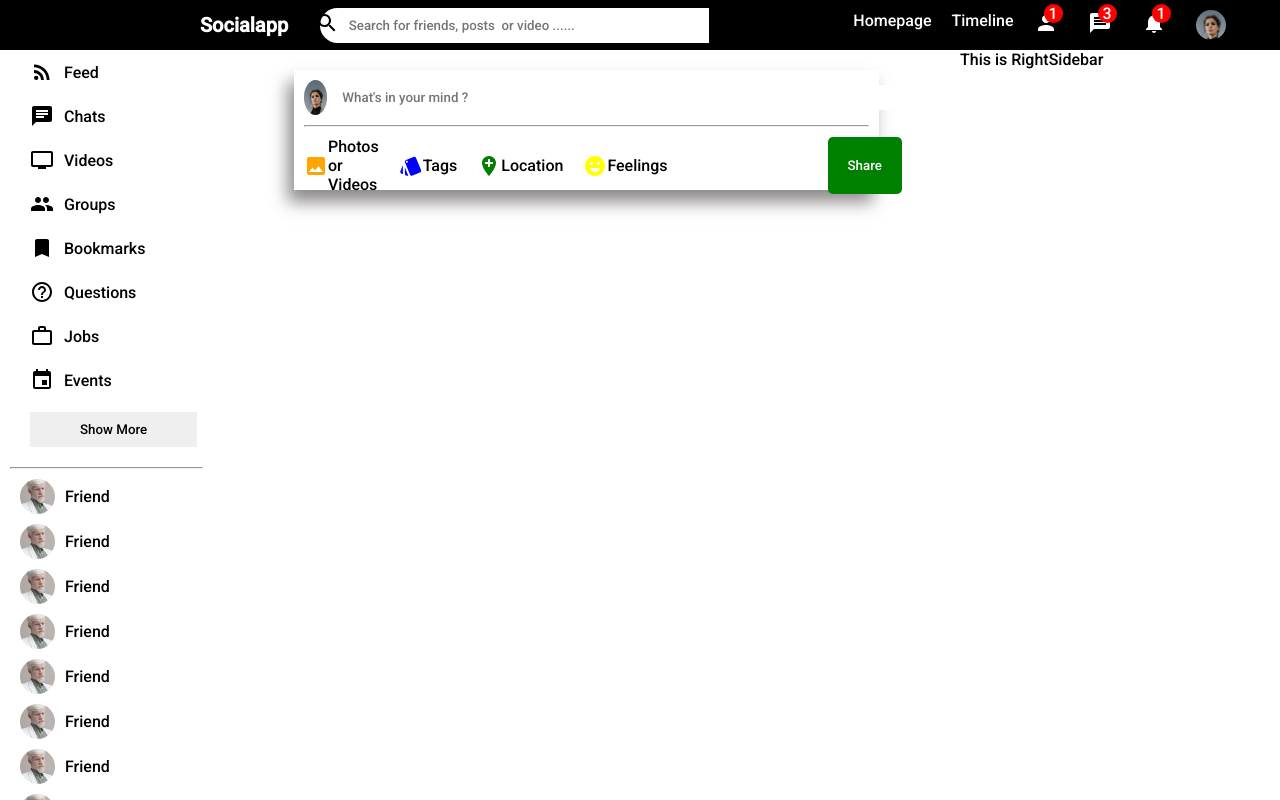
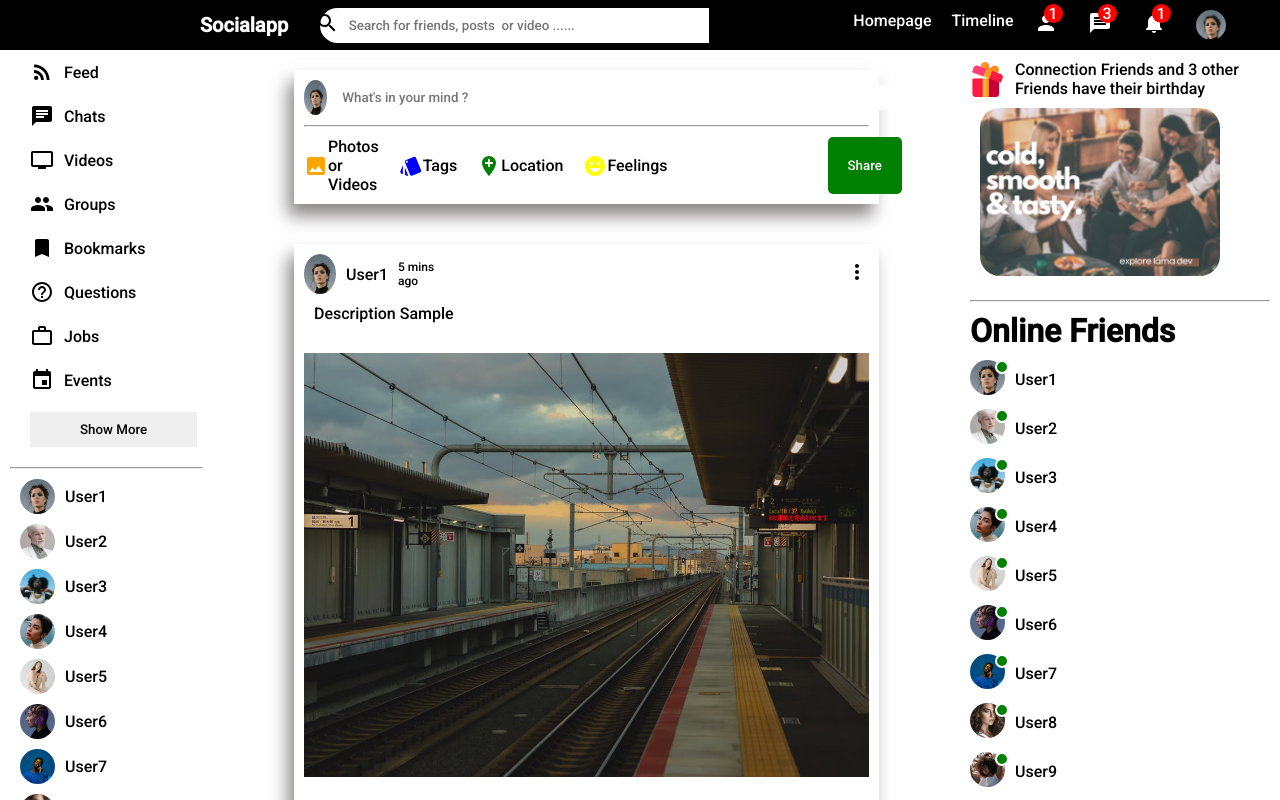
Before and after one commit to kanikaacem/Instagramclone, a React (Create React App) app: page / in a window 1280 px wide. Shown: the top 800 px of the page. Built offline with nearby package versions, Linux system fonts and the light colour scheme.

Commit message:
New changes

```diff
--- a/src/App.js
+++ b/src/App.js
@@ -37,3 +37,6 @@ export default App;
 //You need to install Icons
 //Yarn add @material-ui/icons
 //npm install @material-ui/icons
+
+//*/to give the position sticky to a scrollbar div use height with it */
+//*/don't give height to main  */
--- /dev/null
+++ b/src/DemoData.js
@@ -0,0 +1,143 @@
+export const Users = [
+  {
+    id: 1,
+    ProfilePicture: "/assets/person/1.jpeg",
+    username: "User1 ",
+  },
+  {
+    id: 2,
+    ProfilePicture: "/assets/person/2.jpeg",
+    username: "User2 ",
+  },
+  {
+    id: 3,
+    ProfilePicture: "/assets/person/3.jpeg",
+    username: "User3 ",
+  },
+  {
+    id: 4,
+    ProfilePicture: "/assets/person/4.jpeg",
+    username: "User4 ",
+  },
+  {
+    id: 5,
+    ProfilePicture: "/assets/person/5.jpeg",
+    username: "User5 ",
+  },
+  {
+    id: 6,
+    ProfilePicture: "/assets/person/6.jpeg",
+    username: "User6 ",
+  },
+  {
+    id: 7,
+    ProfilePicture: "/assets/person/7.jpeg",
+    username: "User7 ",
+  },
+  {
+    id: 8,
+    ProfilePicture: "/assets/person/8.jpeg",
+    username: "User8 ",
+  },
+  {
+    id: 9,
+    ProfilePicture: "/assets/person/9.jpeg",
+    username: "User9 ",
+  },
+  {
+    id: 10,
+    ProfilePicture: "/assets/person/10.jpeg",
+    username: "User10 ",
+  },
+];
+
+export const Posts = [
+  {
+    id: 1,
+    desc: "Description Sample",
+    photo: "/assets/post/1.jpeg",
+    date: "5 mins ago",
+    userId: 1,
+    like: 32,
+    comment: 9,
+  },
+  {
+    id: 2,
+    desc: "Description Sample",
+    photo: "/assets/post/2.jpeg",
+    date: "15 mins ago",
+    userId: 2,
+    like: 30,
+    comment: 11,
+  },
+  {
+    id: 3,
+    photo: "/assets/post/3.jpeg",
+    date: "25 mins ago",
+    userId: 3,
+    like: 28,
+    comment: 13,
+  },
+  {
+    id: 4,
+    photo: "/assets/post/4.jpeg",
+    date: "35 mins ago",
+    userId: 4,
+    like: 26,
+    comment: 15,
+  },
+  {
+    id: 5,
+    desc: "Description Sample",
+    photo: "/assets/post/5.jpeg",
+    date: "45 mins ago",
+    userId: 5,
+    like: 24,
+    comment: 17,
+  },
+  {
+    id: 6,
+    desc: "Description Sample",
+    photo: "/assets/post/6.jpeg",
+    date: "55 mins ago",
+    userId: 6,
+    like: 22,
+    comment: 19,
+  },
+  {
+    id: 7,
+    desc: "Description Sample",
+    photo: "/assets/post/7.jpeg",
+    date: "65 mins ago",
+    userId: 7,
+    like: 20,
+    comment: 21,
+  },
+  {
+    id: 8,
+    desc: "Description Sample",
+    photo: "/assets/post/1.jpeg",
+    date: "75 mins ago",
+    userId: 8,
+    like: 18,
+    comment: 23,
+  },
+  {
+    id: 9,
+    desc: "Description Sample",
+    photo: "/assets/post/9.jpeg",
+    date: "85 mins ago",
+    userId: 9,
+    like: 16,
+    comment: 25,
+  },
+  {
+    id: 10,
+    desc: "Description Sample",
+    photo: "/assets/post/10.jpeg",
+    date: "95 mins ago",
+    userId: 10,
+    like: 14,
+    comment: 27,
+  },
+];
--- /dev/null
+++ b/src/components/CloseFriend.js
@@ -0,0 +1,10 @@
+function CloseFriend({ user }) {
+  return (
+    <div className="FriendItem">
+      <img src={user.ProfilePicture} className="FriendImage" alt="" />
+      <span>{user.username}</span>
+    </div>
+  );
+}
+
+export default CloseFriend;
--- /dev/null
+++ b/src/components/ConnectionFeed.js
@@ -0,0 +1,34 @@
+import { MoreVert } from "@material-ui/icons";
+import { Users } from "../DemoData";
+function ConnectionFeed({ post }) {
+  return (
+    <div className="connectionFeedContainer">
+      <div className="connectionFeedTop">
+        <img
+          className="connectionProfileImage"
+          src={Users.filter((u) => u.id === post.userId)[0].ProfilePicture}
+          alt=""
+        />
+        <span className="connectionName">
+          {Users.filter((u) => u.id === post.userId)[0].username}
+        </span>
+        <span className="postTime">{post.date}</span>
+        <span className="moreView">
+          <MoreVert> </MoreVert>
+        </span>
+      </div>
+      <div className="connectionFeedDescription">{post?.desc}</div>
+      <div className="connectionFeedCenter">
+        <img className="connectionFeedImage" src={post.photo} alt="" />
+      </div>
+      <div className="connectionFeedBottom">
+        <img className="ShareIcon" src="/assets/like.png" alt=""></img>
+        <img className="HeartIcon" src="/assets/heart.png" alt=""></img>
+        <span className="peopleLikeCount"> {post.like} people liked it </span>
+        <span className="peopleCommentCount"> {post.comment} comments</span>
+      </div>
+    </div>
+  );
+}
+
+export default ConnectionFeed;
--- a/src/components/Feed.js
+++ b/src/components/Feed.js
@@ -1,9 +1,15 @@
 import ShareFeed from "./ShareFeed";
+import ConnectionFeed from "./ConnectionFeed";
+import { Posts } from "../DemoData";
 function Feed() {
   return (
     <div className="Feed">
       <div className="FeedWrapper">
         <ShareFeed />
+
+        {Posts.map((p) => {
+          return <ConnectionFeed post={p} key={p.id} />;
+        })}
       </div>
     </div>
   );
--- /dev/null
+++ b/src/components/OnlineFriend.js
@@ -0,0 +1,16 @@
+function OnlineFriend({ user }) {
+  console.log(user);
+  return (
+    <>
+      <div className="onlineFriend">
+        <div className="ImageDiv">
+          <img src={user.ProfilePicture} className="FriendImage" alt=""></img>
+          <span className="FriendAvailibilty"></span>
+        </div>
+        <span>{user.username}</span>
+      </div>
+    </>
+  );
+}
+
+export default OnlineFriend;
--- a/src/components/RightSidebar.js
+++ b/src/components/RightSidebar.js
@@ -1,9 +1,32 @@
-function RightSidebar(){
-    return (
-        <div className="RightSidebar">
-            This is RightSidebar
+import OnlineFriend from "./OnlineFriend";
+import { Users } from "../DemoData";
+function RightSidebar() {
+  {
+    console.log(Users);
+  }
+  return (
+    <div className="RightSidebar">
+      <div className="RightSideBarWrapper">
+        <div className="BirthdayDiv">
+          <img className="BirthdayImage" src="/assets/gift.png" alt="" />
+          <span>
+            {" "}
+            Connection Friends and 3 other Friends have their birthday{" "}
+          </span>
         </div>
-    )
+        <div className="onlineAds">
+          <img className="onlineAdsImage" src="/assets/ad.png" alt="" />
+        </div>
+        <hr className="RightSidebarSeperator" />
+        <div className="onlineFriends">
+          <h1> Online Friends</h1>
+          {Users.map((user) => (
+            <OnlineFriend user={user} key={user.id} />
+          ))}
+        </div>
+      </div>
+    </div>
+  );
 }
 
 export default RightSidebar;
--- a/src/components/ShareFeed.js
+++ b/src/components/ShareFeed.js
@@ -13,7 +13,7 @@ function ShareFeed() {
           className="ShareProfileImg"
           alt=""
         ></img>
-        <span class="ShareTopInput">
+        <span className="ShareTopInput">
           <input placeholder="What's in your mind ?" />
         </span>
       </div>
--- a/src/components/Sidebar.js
+++ b/src/components/Sidebar.js
@@ -8,6 +8,8 @@ import {
   WorkOutline,
   Event,
 } from "@material-ui/icons";
+import { Users } from "../DemoData";
+import CloseFriend from "./CloseFriend";
 function Sidebar() {
   return (
     <div className="Sidebar">
@@ -49,54 +51,9 @@ function Sidebar() {
         <button className="showMore">Show More</button>
         <hr className="sidebarSeperator" />
 
-        <div className="FriendItem">
-          <img src="/assets/person/2.jpeg" className="FriendImage" alt="" />
-          <span> Friend</span>
-        </div>
-        <div className="FriendItem">
-          <img src="/assets/person/2.jpeg" className="FriendImage" alt="" />
-          <span> Friend</span>
-        </div>
-        <div className="FriendItem">
-          <img src="/assets/person/2.jpeg" className="FriendImage" alt="" />
-          <span> Friend</span>
-        </div>
-        <div className="FriendItem">
-          <img src="/assets/person/2.jpeg" className="FriendImage" alt="" />
-          <span> Friend</span>
-        </div>
-        <div className="FriendItem">
-          <img src="/assets/person/2.jpeg" className="FriendImage" alt="" />
-          <span> Friend</span>
-        </div>
-        <div className="FriendItem">
-          <img src="/assets/person/2.jpeg" className="FriendImage" alt="" />
-          <span> Friend</span>
-        </div>
-        <div className="FriendItem">
-          <img src="/assets/person/2.jpeg" className="FriendImage" alt="" />
-          <span> Friend</span>
-        </div>
-        <div className="FriendItem">
-          <img src="/assets/person/2.jpeg" className="FriendImage" alt="" />
-          <span> Friend</span>
-        </div>
-        <div className="FriendItem">
-          <img src="/assets/person/2.jpeg" className="FriendImage" alt="" />
-          <span> Friend</span>
-        </div>
-        <div className="FriendItem">
-          <img src="/assets/person/2.jpeg" className="FriendImage" alt="" />
-          <span> Friend</span>
-        </div>
-        <div className="FriendItem">
-          <img src="/assets/person/2.jpeg" className="FriendImage" alt="" />
-          <span> Friend</span>
-        </div>
-        <div className="FriendItem">
-          <img src="/assets/person/2.jpeg" className="FriendImage" alt="" />
-          <span> Friend</span>
-        </div>
+        {Users.map((user) => (
+          <CloseFriend user={user} key={user.id} />
+        ))}
       </div>
     </div>
   );
--- a/src/components/index.css
+++ b/src/components/index.css
@@ -1,140 +1,177 @@
-*{
+* {
     font-family: 'Roboto', sans-serif;
 }
-.Topbar{
+
+.Topbar {
+    width: 100%;
     display: flex;
     height: 50px;
     background: black;
     align-items: center;
     justify-content: space-around;
+    position: fixed;
+    top: 0px;
+    z-index:999;
 }
 
-.leftsidebar span{
+.leftsidebar span {
     color: white;
     font-weight: 900;
     font-size: 20px;
-    cursor:pointer;
+    cursor: pointer;
 }
 
-.profileImage{
+.profileImage {
     width: 30px;
     height: 30px;
     border-radius: 50%;
-    cursor:pointer;
+    cursor: pointer;
     object-fit: cover;
 }
-.rightsidebar{
-    display:flex;
+
+.rightsidebar {
+    display: flex;
     align-items: center;
 }
-.rightsidebarLinkMenu{
-    display:flex;
-}
-.rightsidelink{
-    margin-right:20px;
-    color:white;
-    cursor:pointer;
+
+.rightsidebarLinkMenu {
+    display: flex;
 }
 
-.searchbar{
+.rightsidelink {
+    margin-right: 20px;
+    color: white;
+    cursor: pointer;
+}
+
+.searchbar {
     width: auto;
     border: none;
     padding: 10px;
     width: 350px;
 }
-.searchbar:focus{
-    outline:none;
+
+.searchbar:focus {
+    outline: none;
 }
-.leftsidebar{
-    flex:3;
+
+.leftsidebar {
+    flex: 3;
 }
-.leftsidebar span{
-    margin-left:200px;
+
+.leftsidebar span {
+    margin-left: 200px;
 }
-.centersidebar{
-    flex:5;
+
+.centersidebar {
+    flex: 5;
 }
-.rightsidebar{
-    flex:4;
+
+.rightsidebar {
+    flex: 4;
 }
+
 /* Sidebar container */
-.mainContainer{
-    display:flex;
+.mainContainer {
+    display: flex;
+    margin-top:50px;
+}
+
+.Sidebar {
+    flex: 2;
+    overflow-y: scroll;
     height: calc(100vh - 50px);
+    position: sticky;
+    top:0;
 }
-.Sidebar{
-    flex: 2;
-    overflow-y:scroll;
+
+::-webkit-scrollbar {
+    width: 5px;
 }
-::-webkit-scrollbar{
-    width:5px;
-}
-::-webkit-scrollbar-track{
+
+::-webkit-scrollbar-track {
     background-color: #f1f1f1;
 }
-::-webkit-scrollbar-thumb{
+
+::-webkit-scrollbar-thumb {
     background-color: gray;
 }
-.Feed{
-    flex:7;
+
+.Feed {
+    flex: 7;
 }
-.RightSidebar{
-    flex:3
+
+.RightSidebar {
+    flex: 3
 }
-.SidebarWrapper{
-    padding:10px;
+
+.SidebarWrapper {
+    padding: 10px;
 }
-.SidebarItem{
+
+.SidebarItem {
     display: flex;
     align-items: center;
     margin-bottom: 20px;
-    margin-left:20px;
+    margin-left: 20px;
+    cursor:pointer;
 }
-.SidebarItemIcon{
-    margin-right:10px;
+
+.SidebarItemIcon {
+    margin-right: 10px;
 }
-.showMore{
+
+.showMore {
     margin-left: 20px;
     margin-bottom: 20px;
     border: none;
     padding: 10px 50px;
+    cursor: pointer;
 }
-.FriendImage{
+
+.FriendImage {
     margin-right: 10px;
     width: 35px;
     height: 35px;
     border-radius: 50%;
     object-fit: cover;
 }
-.FriendItem{
+
+.FriendItem {
     margin-left: 10px;
     margin-top: 10px;
     display: flex;
     align-items: center;
+    cursor: pointer;
 }
-.searchbarDiv{
+
+.searchbarDiv {
     background: white;
     width: 70%;
     border-radius: 20px;
-    display:flex;
+    display: flex;
     align-items: center;
     justify-content: center;
 }
-.searchbarIcon{
-    margin-left:10px;
+
+.searchbarIcon {
+    margin-left: 10px;
 }
 
-.rightsidebarIcon{
-    display:flex;
+.rightsidebarIcon {
+    display: flex;
 }
-.rightbaricon{
+
+.rightbaricon {
     position: relative;
-    margin-right:30px;
+    margin-right: 30px;
 }
-.rightbaricon svg{
-    fill:white;
+
+.rightbaricon svg {
+    fill: white;
 }
-.rightbaricontext{
+
+.rightbaricontext {
     position: absolute;
     top: -7px;
     left: 10px;
@@ -144,63 +181,75 @@
     padding: 0 5px;
     border-radius: 50%;
 }
-.FeedWrapper{
-    padding:20px;
+
+.FeedWrapper {
+    padding: 20px;
 }
-.ShareFeed{
-    box-shadow: -6px 12px 16px 0px rgba(102,96,96,0.75);
-    -webkit-box-shadow: -6px 12px 16px 0px rgba(102,96,96,0.75);
-    -moz-box-shadow: -6px 12px 16px 0px rgba(102,96,96,0.75);
+
+.ShareFeed,
+.connectionFeedContainer {
+    box-shadow: -6px 12px 16px 0px rgba(102, 96, 96, 0.75);
+    -webkit-box-shadow: -6px 12px 16px 0px rgba(102, 96, 96, 0.75);
+    -moz-box-shadow: -6px 12px 16px 0px rgba(102, 96, 96, 0.75);
     width: 80%;
     margin: 0 auto;
-    height: 100px;
     padding: 10px
 }
-.ShareProfileImg{
-    width:35px;
-    height:35px;
-    border-radius:50%;
+
+.connectionFeedContainer {
+    margin-top: 40px;
+}
+
+.ShareProfileImg {
+    width: 35px;
+    height: 35px;
+    border-radius: 50%;
     object-fit: cover;
 }
-.ShareTop{
+
+.ShareTop {
     display: flex;
     align-items: center;
     margin-bottom: 10px;
 }
-.ShareTopInput input{
+
+.ShareTopInput input {
     padding: 5px;
     margin-left: 10px;
     border: none;
     width: 600px;
 
 }
-.ShareBottom{
-    margin-top:10px;
-    display:flex;
+
+.ShareBottom {
+    margin-top: 10px;
+    display: flex;
+    cursor: pointer;
 }
-.ShareButtonItems{
-    display:flex;
+
+.ShareButtonItems {
+    display: flex;
     align-items: center;
     margin-right: 20px;
 }
 
-.insertPhoto{
-    fill:orange !important;
+.insertPhoto {
+    fill: orange !important;
 }
 
-.style{
-    fill:blue !important;
+.style {
+    fill: blue !important;
 }
 
-.addLocation{
+.addLocation {
     fill: green !important;
 }
 
-.emotion{
+.emotion {
     fill: yellow !important;
 }
 
-.ShareButton{
+.ShareButton {
     padding: 0 20px;
     border: none;
     background: green;
@@ -209,3 +258,103 @@
     margin-left: 140px;
 
 }
+
+.connectionProfileImage {
+    width: 40px;
+    height: 40px;
+    border-radius: 50%;
+    object-fit: cover;
+    margin-right: 10px;
+}
+
+.connectionFeedTop {
+    display: flex;
+    align-items: center;
+}
+
+.postTime {
+    margin-left: 10px;
+    font-size: 12px;
+}
+
+.moreView {
+    margin-left: 400px;
+    cursor: pointer;
+}
+
+.connectionFeedImage {
+    /* width: auto; */
+    max-width: 100%;
+    object-fit: contain;
+    margin-top: 20px;
+    margin-bottom: 20px;
+}
+
+.connectionFeedBottom {
+    display: flex;
+    align-items: center;
+}
+
+.ShareIcon,
+.HeartIcon {
+    width: 40px;
+    margin-right: 10px;
+}
+
+.peopleCommentCount {
+    margin-left: 350px;
+    font-size: 14px;
+    border-bottom: 1px solid;
+    border-bottom-style: dashed;
+}
+
+.RightSideBarWrapper {
+    padding: 10px;
+}
+
+.BirthdayDiv {
+    display: flex;
+    align-items: center;
+}
+
+.BirthdayImage {
+    width: 35px;
+    margin-right: 10px
+}
+
+.onlineAdsImage {
+    max-width: 80%;
+    margin: 10px;
+    border-radius: 20px;
+
+}
+
+.RightSidebarSeperator {
+    margin-top: 10px;
+    margin-bottom: 10px;
+}
+
+.onlineFriend {
+    display: flex;
+    align-items: center;
+    margin: 10px 0px;
+    cursor: pointer;
+}
+
+.ImageDiv {
+    position: relative;
+}
+
+.FriendAvailibilty {
+    background: green;
+    border-radius: 50%;
+    width: 10px;
+    height: 10px;
+    display: inline-block;
+    border: 2px solid white;
+    position: absolute;
+    left: 25px;
+}
+.connectionFeedDescription{
+    padding:10px;
+}
```
